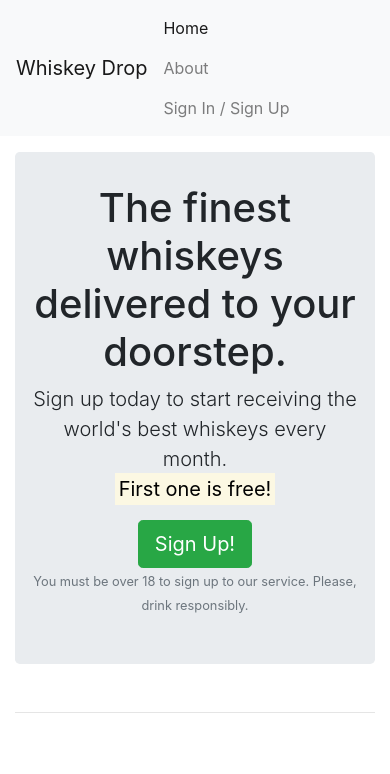
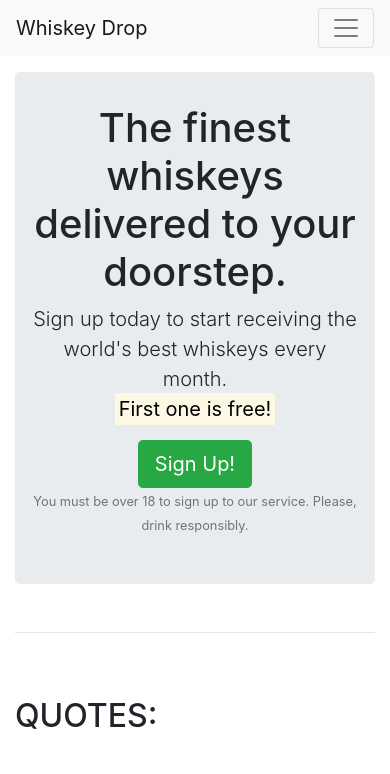
Before and after one commit to emmyamanda/bootstrap4, a plain HTML site: page index.html in a window 390 px wide. Shown: the top 774 px of the page. Drawn offline with nearby package versions, Linux system fonts and the light colour scheme.

Commit message:
Add nav button

```diff
--- a/index.html
+++ b/index.html
@@ -11,11 +11,18 @@
 <body>
     <nav class = "navbar navbar-light bg-light navbar-expand-sm">
         <a href = "/" class = "navbar-brand">Whiskey Drop</a>
-        <ul class = "navbar-nav mr-auto">
-            <li class = "active nav-item mr-2"><a class = "nav-link" href = "/">Home</a></li>
-            <li class = "nav-item mr-2"><a class = "nav-link" href = "/about">About</a></li>
-            <li class = "nav-item mr-2 d-block d-sm-none"><a class = "nav-link" href = "/login">Sign In / Sign Up</a></li>
-        </ul>
+
+        <button class = "navbar-toggler ml-auto" type = "button" data-toggle= "collapse" data-target = "navbarNavDropdown" aria-controls= "navbarNavDropdown" aria-expanded= "false" aria-label= "Togglenavigation">
+            <span class = "navbar-toggler-icon"></span></button>
+
+        <div class="collapse navbar-collapse" id = "navbarNavDropdown">
+            <ul class = "navbar-nav mr-auto">
+                <li class = "active nav-item mr-2"><a class = "nav-link" href = "/">Home</a></li>
+                <li class = "nav-item mr-2"><a class = "nav-link" href = "/about">About</a></li>
+                <li class = "nav-item mr-2 d-block d-sm-none"><a class = "nav-link" href = "/login">Sign In / Sign Up</a></li>
+            </ul>
+        </div>
+
         <div class = "d-none d-md-block">
             <p class = "navbar-text my-auto mr-2"><i>Great whiskey delivered to your door!</i></p>
             <a href = "/login">Sign In / Sign Up</a>
```
